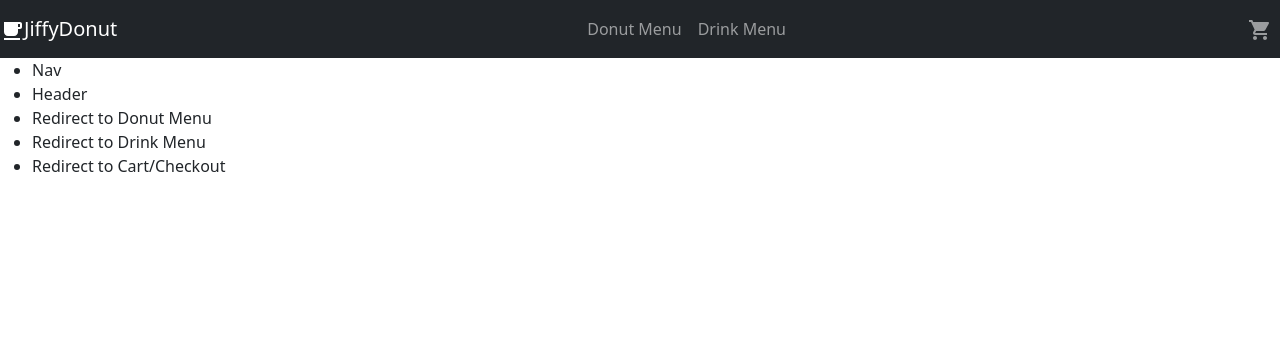
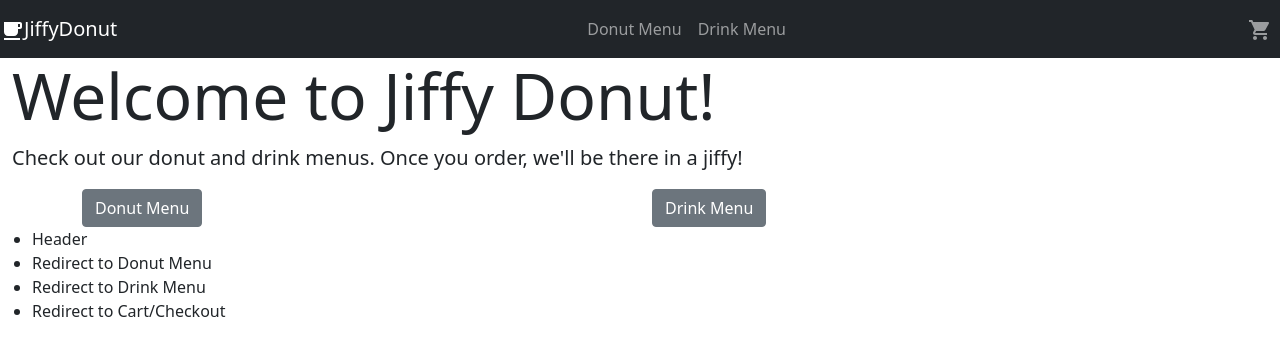
Before and after one commit to ncarlson55/donut-app, a React (Create React App) app: page / in a window 1280 px wide. Shown: the top 356 px of the page. Built offline with nearby package versions, Linux system fonts and the light colour scheme.

Commit message:
Updates to Main Hero Component

```diff
--- a/src/component/MainComponent.js
+++ b/src/component/MainComponent.js
@@ -1,5 +1,7 @@
 import React, { Component } from 'react';
-import NavBar from './Navbar/Navbar'
+//Components
+import NavBar from './Navbar/NavbarComponent'
+import MainHero from './MainHero/MainHeroComponent'
 
 
 class Main extends Component {
@@ -7,8 +9,8 @@ class Main extends Component {
     return (
       <div>
         <NavBar />
+        <MainHero/>
           <ul>
-            <li>Nav</li>
             <li>Header</li>
             <li>Redirect to Donut Menu</li>
             <li>Redirect to Drink Menu</li>
--- /dev/null
+++ b/src/component/MainHero/MainHeroComponent.js
@@ -0,0 +1,29 @@
+import React from 'react';
+import { Jumbotron, Container, Row, Col, Button } from 'reactstrap';
+
+const MainHero = () => {
+  return (
+    <div>
+      <Jumbotron fluid>
+        <Container fluid>
+          <h1 className="display-3">Welcome to Jiffy Donut!</h1>
+          <p className="lead">
+            Check out our donut and drink menus. Once you order, we'll be there in a jiffy!
+          </p>
+          <Container>
+              <Row>
+                <Col>
+                    <Button>Donut Menu</Button>
+                </Col>
+                <Col>
+                    <Button>Drink Menu</Button>
+                </Col>
+              </Row>
+          </Container>
+        </Container>
+      </Jumbotron>
+    </div>
+  );
+};
+
+export default MainHero
```
Also changed, not shown: src/component/Navbar/NavbarComponent.js (renamed from src/component/Navbar/Navbar.js).
